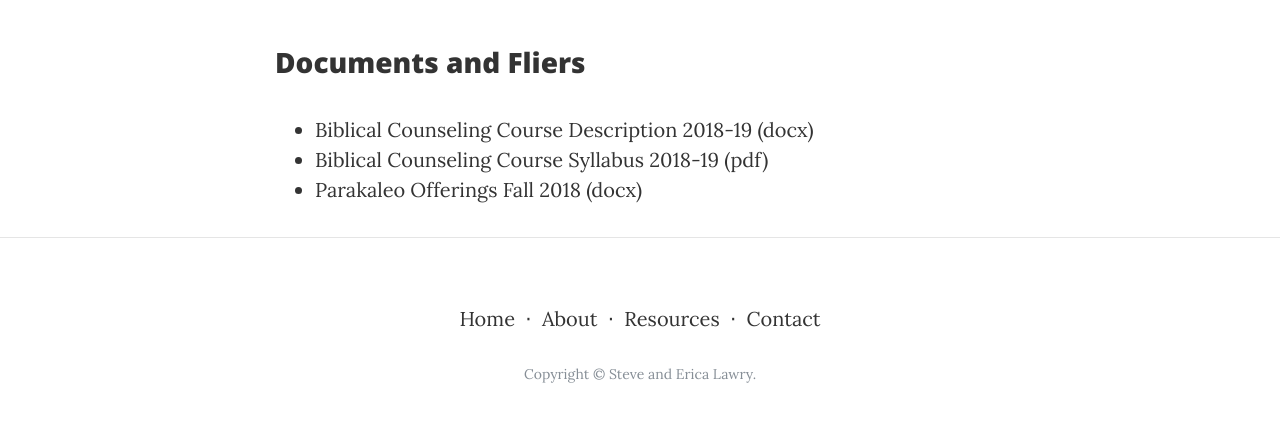
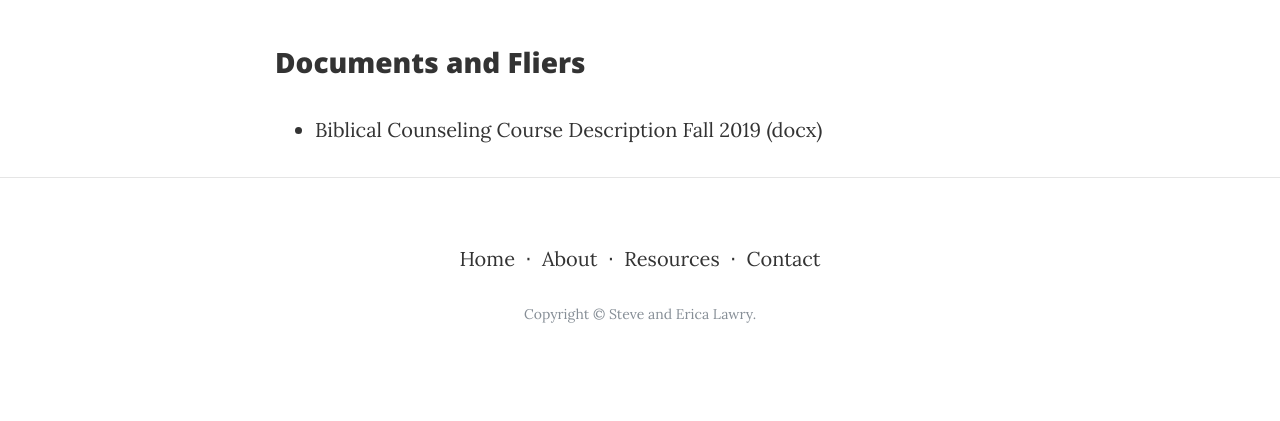
Before and after one commit to parakaleo/stanford-homepage, a website: page resources.html in a window 1280 px wide. Shown: the part 233-654 px from the top of the page. Drawn offline with nearby package versions, Linux system fonts and the light colour scheme; files that its build step writes are made by us from their sources.

Commit message:
update resources page

```diff
--- a/resources.html
+++ b/resources.html
@@ -86,14 +86,8 @@
 
           <br />
           <ul>
-            <li><a href="documents/BCC Description 2018-19.docx" target="_blank">
-              Biblical Counseling Course Description 2018-19 (docx)
-            </a></li>
-            <li><a href="documents/BCC Syllabus 2018-19.pdf" target="_blank">
-              Biblical Counseling Course Syllabus 2018-19 (pdf)
-            </a></li>
-            <li><a href="documents/Parakaleo Offerings Fall'18.docx" target="_blank">
-              Parakaleo Offerings Fall 2018 (docx)
+            <li><a href="documents/Parakaleo Offerings Fall'19.docx" target="_blank">
+              Biblical Counseling Course Description Fall 2019 (docx)
             </a></li>
           </ul>
 
```
